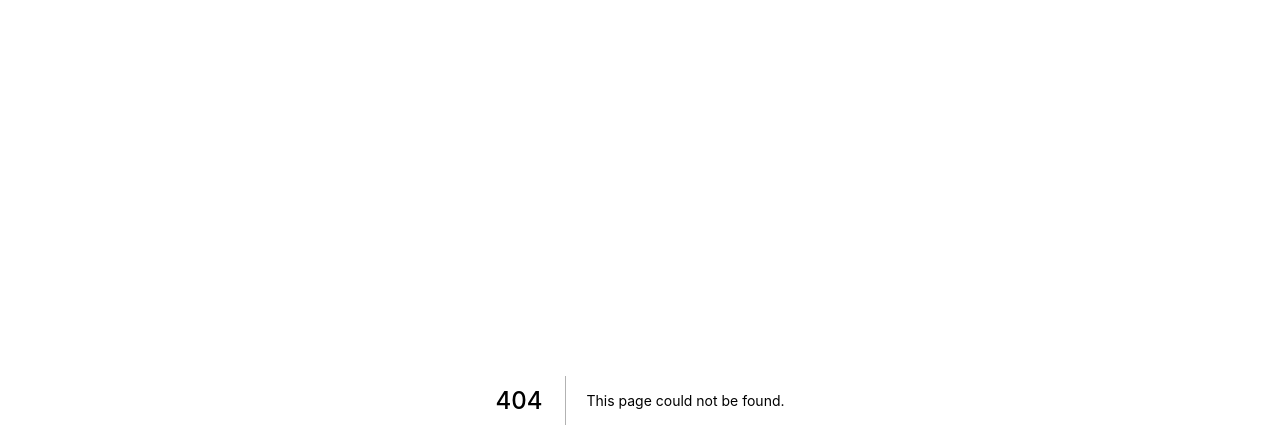
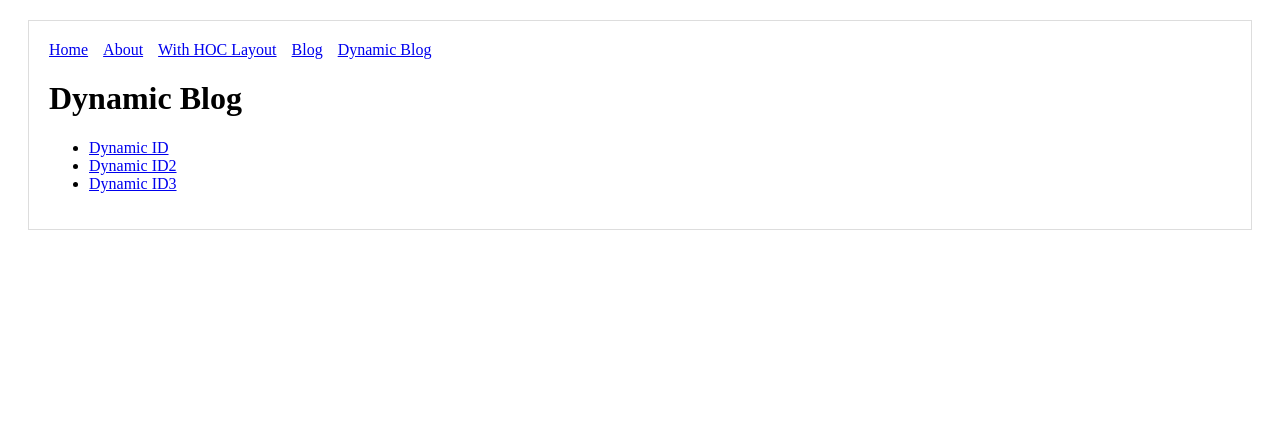
Before and after one commit to Thinkershine/NextJS-Checkout, a Next.js app: page /dynamicBlog in a window 1280 px wide. Before the commit this address had no page. Shown: the top 448 px of the page. Built offline with nearby package versions, Linux system fonts and the light colour scheme.

Commit message:
Add Dynamic Blog

```diff
--- a/components/header.js
+++ b/components/header.js
@@ -18,6 +18,9 @@ const Header = () => (
     <Link href="/blog">
       <a style={linkStyle}>Blog</a>
     </Link>
+    <Link href="/dynamicBlog">
+      <a style={linkStyle}>Dynamic Blog</a>
+    </Link>
   </div>
 );
 
--- /dev/null
+++ b/pages/dynamicBlog.js
@@ -0,0 +1,23 @@
+import Layout from "./../components/layout";
+import Link from "next/link";
+
+const PostLink = props => (
+    <li>
+        <Link href="/dynamic/[id]" as={`/dynamic/${props.id}`}>
+            <a>{props.id}</a>
+        </Link>
+    </li>
+);
+
+export default function DynamicBlog() {
+    return (
+        <Layout>
+            <h1>Dynamic Blog</h1>
+            <ul>
+                <PostLink id="Dynamic ID"/>
+                <PostLink id="Dynamic ID2"/>
+                <PostLink id="Dynamic ID3"/>
+            </ul>
+        </Layout>
+    );
+}
```
Also changed, not shown: pages/dynamic/[id].js (added, +13 -0 lines).
